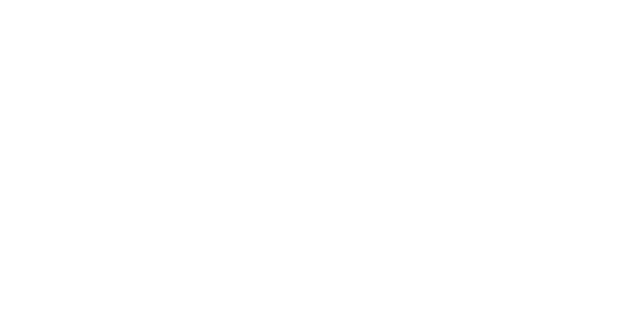
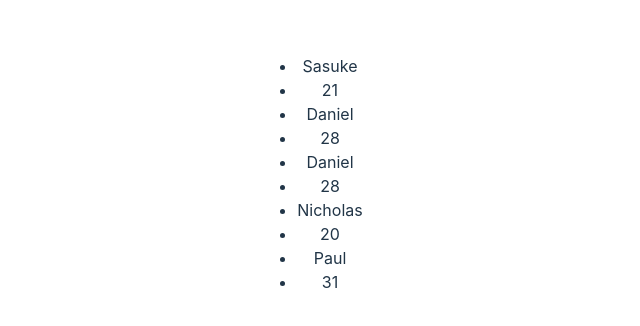
Before and after one commit to davi-p-oliveira-11/react-interview-quest, a React (Vite) app: page / in a window 1280 px wide. Shown: the part 226-552 px from the top of the page, without its empty margins (330-970 px from the left). Built offline with nearby package versions, Linux system fonts and the light colour scheme.

Commit message:
added keys logic

```diff
--- a/src/components/keys-react/Keys.jsx
+++ b/src/components/keys-react/Keys.jsx
@@ -1,6 +1,54 @@
 
 function Key() {
-  return <div className="Key"></div>
+  const numbers = [1, 2, 3, 4, 5, 6, 7, 8, 9, 10];
+  const details = [
+    {
+      id: 1,
+      name: "Sasuke",
+      age: 21,
+    },
+    {
+      id: 2,
+      name: "Daniel",
+      age: 28,
+    },
+    {
+      id: 3,
+      name: "Daniel",
+      age: 28,
+    },
+    {
+      id: 4,
+      name: "Nicholas",
+      age: 20,
+    },
+    {
+      id: 5,
+      name: "Paul",
+      age: 31,
+    },
+  ];
+  return <div className="Key">
+    {/*
+    <ul>
+      {numbers.map((number) => {
+        return <li key={number}>{number}</li>;
+      })}
+    </ul>
+    */}
+
+
+    <ul>
+      {details.map((detail, index) => {
+        return (
+          <div key={index}>
+            <li>{detail.name}</li>
+            <li>{detail.age}</li>
+          </div>
+        )
+      })}
+    </ul>
+  </div>
 }
 
-export default Key
+export default Key;
```
